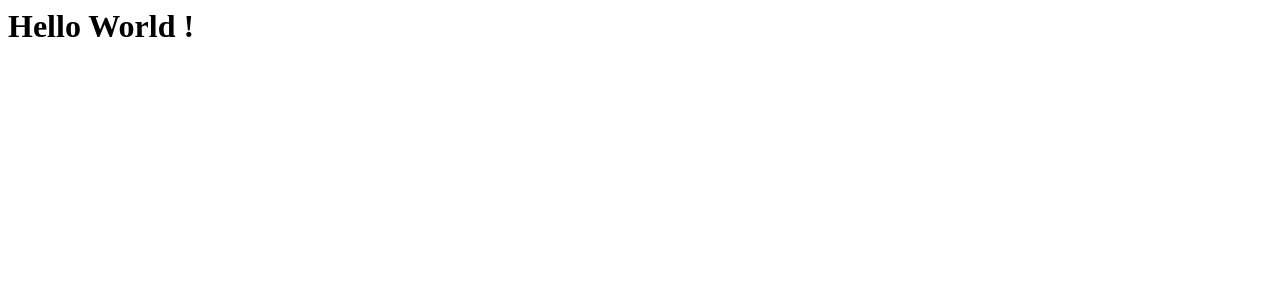
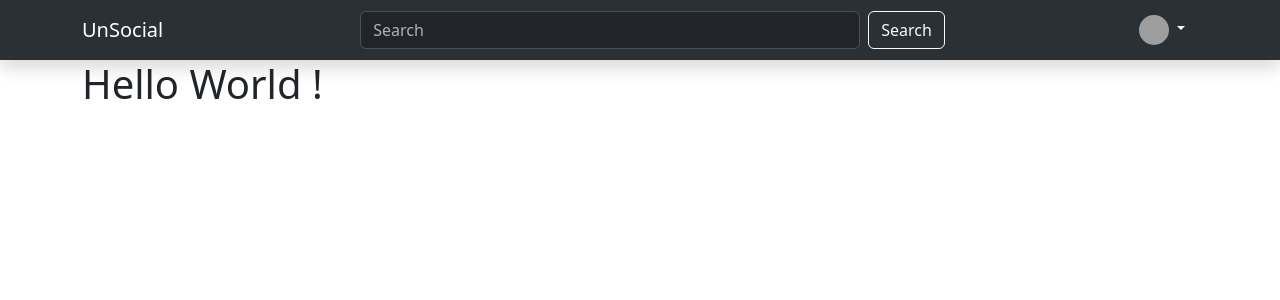
Before and after one commit to al-rafi304/django-social-media, a Django app: page / in a window 1280 px wide. Shown: the top 300 px of the page. Run offline with Django 4.2, Linux system fonts and the light colour scheme; the visitor is signed in with stand-in values (Sample User, id 1); grey boxes are pictures that could not be loaded.

Commit message:
Implemented: Logout, Navbar

```diff
--- a/social_media/accounts/urls.py
+++ b/social_media/accounts/urls.py
@@ -3,4 +3,5 @@ from . import views
 
 urlpatterns = [
     path('login', views.login_account, name ='login'),
+    path('logout', views.logout_account, name = 'logout'),
 ]
--- a/social_media/accounts/views.py
+++ b/social_media/accounts/views.py
@@ -25,3 +25,8 @@ def login_account(request):
     # Landing page
     else:
         return render(request, 'accounts/login.html', {})
+
+def logout_account(request):
+    logout(request)
+    messages.warning(request, 'You were logged out')
+    return redirect('home')
--- a/social_media/core/templates/core/base.html
+++ b/social_media/core/templates/core/base.html
@@ -8,10 +8,93 @@
   </head>
   <body>
 
-    {% block content %}
+    <!-- Navbar -->
+    {% if request.user.is_authenticated %}
+        <nav class="navbar navbar-expand-lg bg-body-tertiary bg-dark sticky-top shadow" data-bs-theme="dark">
+            <div class="container">
+                <a class="navbar-brand" href="{% url 'home' %}">UnSocial</a>
 
-    {% endblock content %}
+                <!-- Search Bar -->
+                <ul class="navbar-nav w-100 justify-content-center">
+                    <li class="nav-item">
+                        {% comment %} <form class="d-flex" role="search" method='GET' action="{% url 'all_products' %}"> {% endcomment %}
+                        <form class="d-flex" role="search" method='GET'>
+                            <input class="form-control me-2" type="search" name='search' placeholder="Search" aria-label="Search" style="width: 500px">
+                            <button class="btn btn-outline-light" type="submit">Search</button>
+                        </form>
+                    </li>
+                </ul>
 
+
+                <!-- Toggle Button -->
+                <button class="navbar-toggler ms-auto" type="button" data-bs-toggle="collapse" data-bs-target="#navbarSupportedContent" aria-controls="navbarSupportedContent" aria-expanded="false" aria-label="Toggle navigation">
+                    <span class="navbar-toggler-icon"></span>
+                </button>
+
+                <!-- Right Side -->
+                <div class="collapse navbar-collapse" id="navbarSupportedContent">
+                    <ul class="navbar-nav ms-auto">
+
+                        <!-- User Profile Icon -->
+                        <li class="nav-item">
+                            <div class="dropdown">
+                                <button class="btn btn-link dropdown-toggle rounded-circle text-white" type="button" data-bs-toggle="dropdown" aria-expanded="false" style="text-decoration:none; color:inherit;"  >
+                                    <img src="https://avatars.githubusercontent.com/u/81813869?v=4" alt="User Profile Image" class="rounded-circle border-0 object-fit-cover" width="30" height="30">
+                                </button>
+                                <ul class="dropdown-menu">
+                                    <li><a class="dropdown-item" href="">Update Profile</a></li>
+                                    <li><a class="dropdown-item" data-bs-toggle="modal" data-bs-target="#logoutModal" href="#">Logout</a></li>
+                                </ul>
+                            </div>
+                        </li>
+                    </ul>
+
+                </div>
+            </div>
+        </nav>
+    {% else %}
+        <nav class="navbar navbar-expand-lg bg-body-tertiary bg-dark sticky-top shadow" data-bs-theme="dark">
+            <div class="container">
+                <span class="navbar-brand mb-0 h1">UnSocial</span>
+            </div>
+        </nav>
+    {% endif %}
+
+
+    <!-- Modal -->
+    <div class="modal fade" id="logoutModal" tabindex="-1" aria-labelledby="exampleModalLabel" aria-hidden="true">
+        <div class="modal-dialog">
+        <div class="modal-content">
+            <div class="modal-header">
+            <h1 class="modal-title fs-5" id="exampleModalLabel">Warning!</h1>
+            <button type="button" class="btn-close" data-bs-dismiss="modal" aria-label="Close"></button>
+            </div>
+            <div class="modal-body">
+            Are you sure you want to logout?
+            </div>
+            <div class="modal-footer">
+            <button type="button" class="btn btn-secondary" data-bs-dismiss="modal">No</button>
+            <a href="{% url 'logout' %}"><button type="button" class="btn btn-danger">Yes, Logout</button></a>
+            </div>
+        </div>
+        </div>
+    </div>
+
+    <!-- Error Messages -->
+    {% if messages %}
+        {% for message in messages %}
+            <div class="alert alert-{% if message.tags == 'error' %}danger{% else %}{{message.tags}}{% endif %} alert-dismissible fade show" role="alert">{{message}}
+                <button type="button" class="btn-close" data-bs-dismiss="alert" aria-label="Close"></button>
+            </div>
+        {% endfor %}
+    {% endif %}
+
+    <!-- Contents -->
+    <div class='container'>
+        {% block content %}
+
+        {% endblock content %}
+    </div>
     <script src="https://cdn.jsdelivr.net/npm/bootstrap@5.3.0-alpha3/dist/js/bootstrap.bundle.min.js" integrity="sha384-ENjdO4Dr2bkBIFxQpeoTz1HIcje39Wm4jDKdf19U8gI4ddQ3GYNS7NTKfAdVQSZe" crossorigin="anonymous"></script>
   </body>
 </html>
--- a/social_media/core/templates/core/home.html
+++ b/social_media/core/templates/core/home.html
@@ -1 +1,9 @@
-<h1>Hello World !</h1>
+{% extends 'core/base.html' %}
+
+{% block content %}
+
+
+    <h1>Hello World !</h1>
+
+
+{% endblock content %}
```
